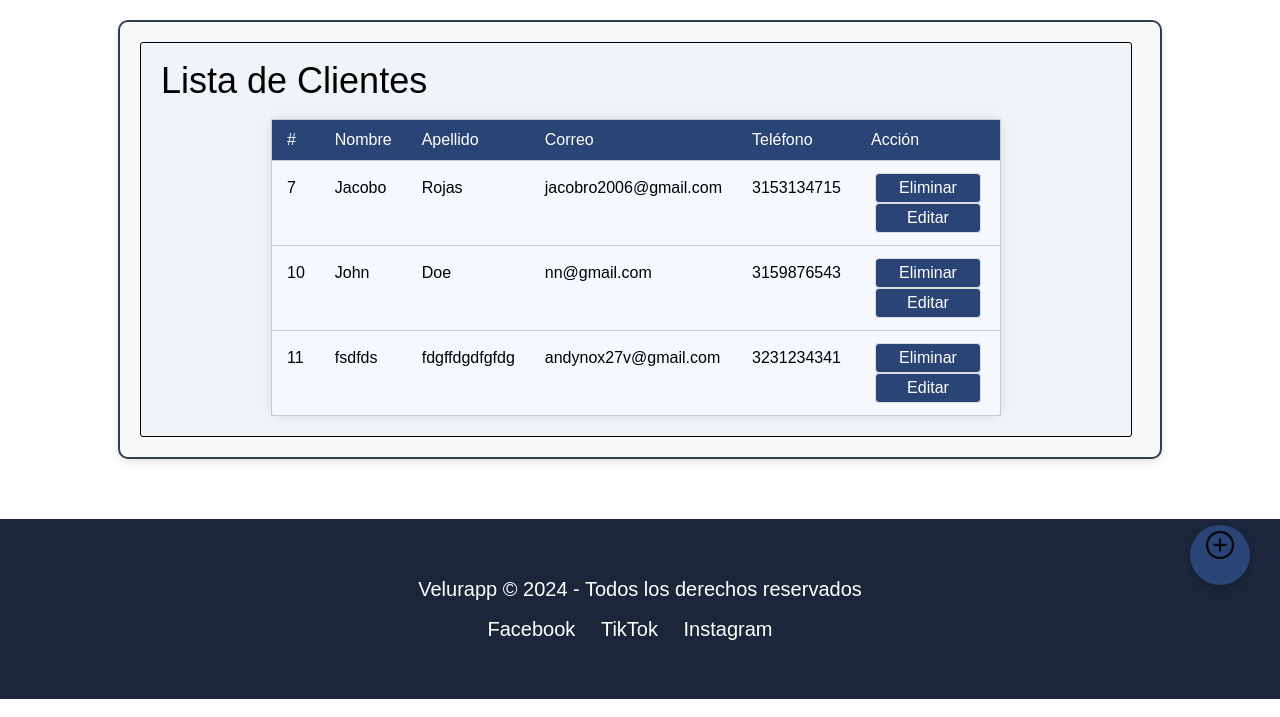
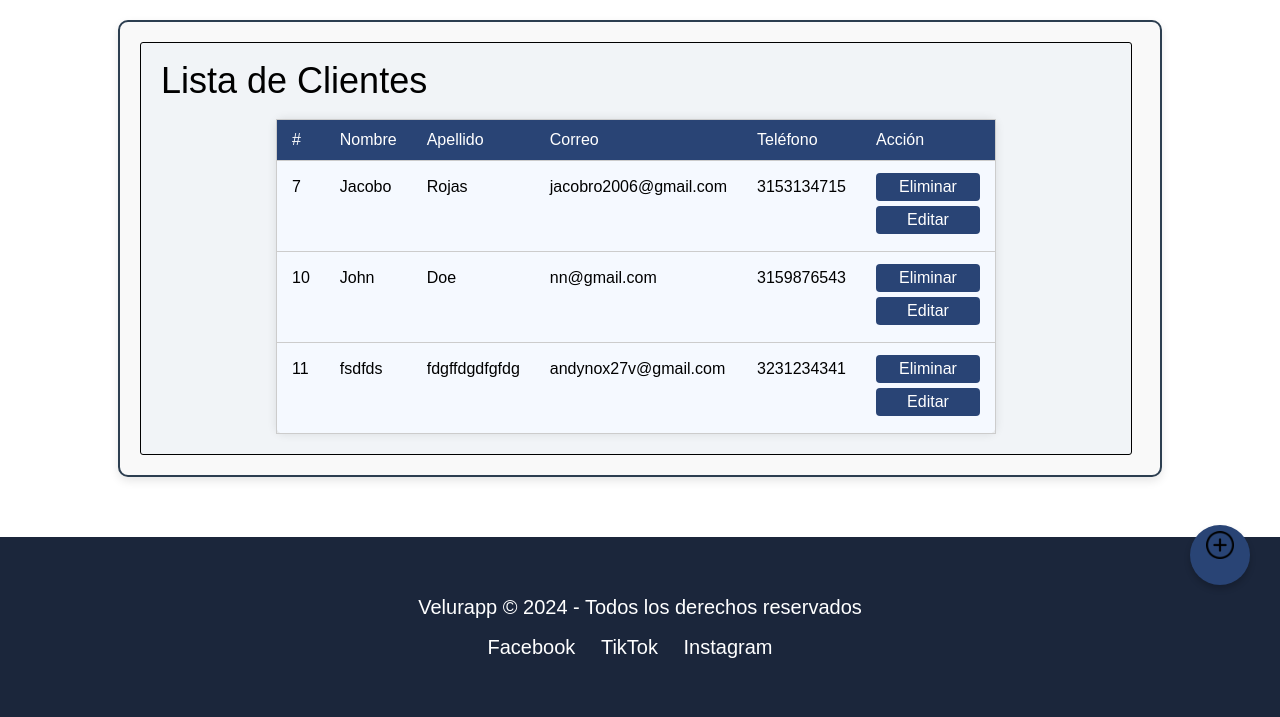
Before and after one commit to Andynoz/Proyecto_Veluweb, a Django app: page / in a window 1280 px wide. Shown: the part 185-902 px from the top of the page. Run offline with Django 5.2, Linux system fonts and the light colour scheme; data comes from the database, SQL or seed files in the repository; some web fonts are replaced.

Commit message:
Arregle los botones

```diff
--- a/todo/static/todo/styles.css
+++ b/todo/static/todo/styles.css
@@ -228,7 +228,6 @@ header img{
 
 .clickeable {
     cursor: pointer;
-    border: 1px solid #ddd;
     border-radius: 5px;
     padding: 10px;
 }
@@ -238,12 +237,11 @@ header img{
     color: white;
     text-decoration: none;
     padding: 6px 12px;
-    margin: 0 4px;
+    margin-bottom: 5px;
     border-radius: 4px;
     min-width: 80px;
     text-align: center;
   }
-
 .boton-agregar {
     background-color: #294475;
     width: 60px;
```
